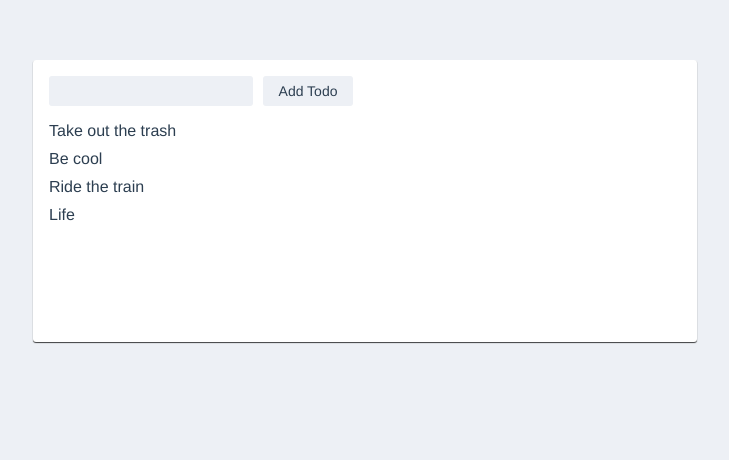
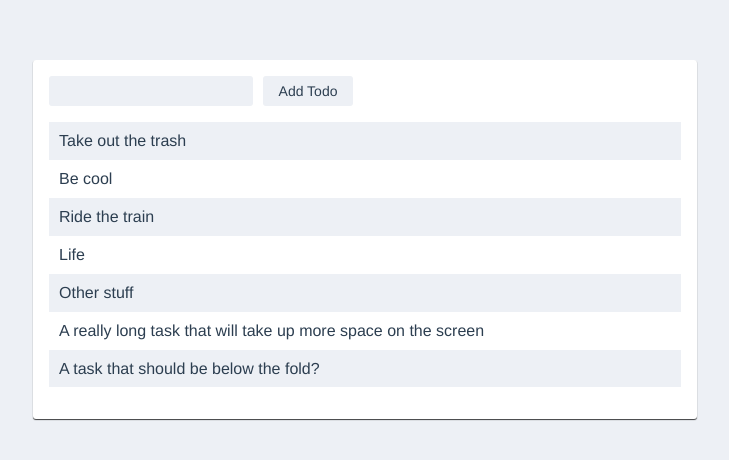
Before and after one commit to joehdodd/vue-todo, a Vue app: page / in a window 1280 px wide. Shown: the top 460 px of the page, without its empty margins (275-1004 px from the left). Built offline with nearby package versions, Linux system fonts and the light colour scheme.

Commit message:
other things

```diff
--- a/src/App.vue
+++ b/src/App.vue
@@ -15,7 +15,10 @@ export default {
         { task: 'Take out the trash' },
         { task: 'Be cool' },
         { task: 'Ride the train' },
-        { task: 'Life' }
+        { task: 'Life' },
+        { task: 'Other stuff'},
+        { task: 'A really long task that will take up more space on the screen'},
+        { task: 'A task that should be below the fold?'}
       ],
     };
   },
--- a/src/components/ToDoList.vue
+++ b/src/components/ToDoList.vue
@@ -5,7 +5,7 @@
       <button>Add Todo</button>
     </form>
     <ul>
-      <li v-for="todo in todos" :key="todo.task">{{todo.task}}</li>
+      <li class="todo" v-for="todo in todos" :key="todo.task">{{todo.task}}</li>
     </ul>
   </div>
 </template>
@@ -36,11 +36,16 @@ ul {
   padding: 0;
   display: grid;
   grid-auto-flow: row;
-  grid-gap: 10px;
+  max-height: 265px;
+  overflow-y: scroll;
 }
 
-li {
-  display: inline-block;
+.todo {
+  padding: 10px;
+}
+
+.todo:nth-child(odd) {
+  background: #edf0f5;
 }
 
 a {
```
